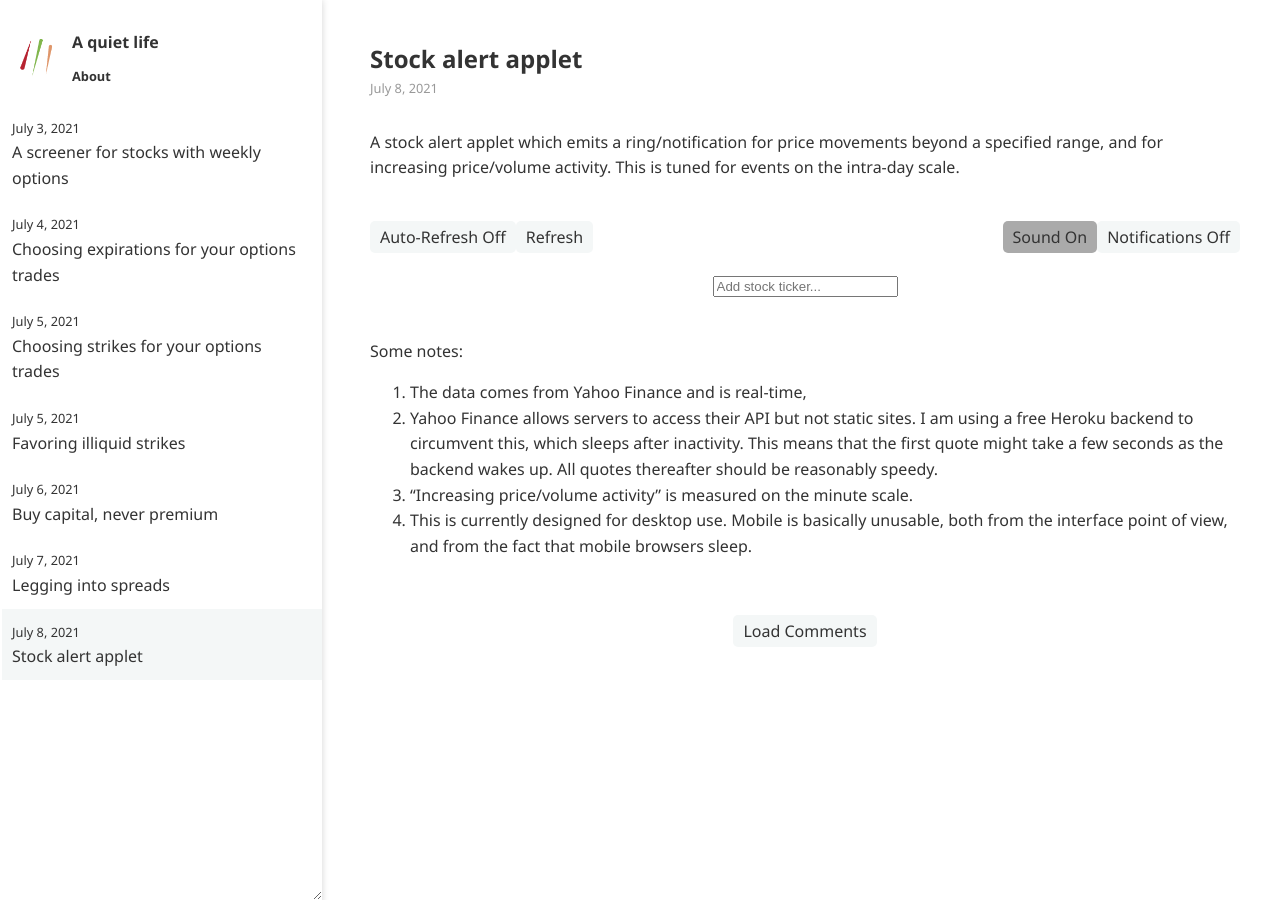
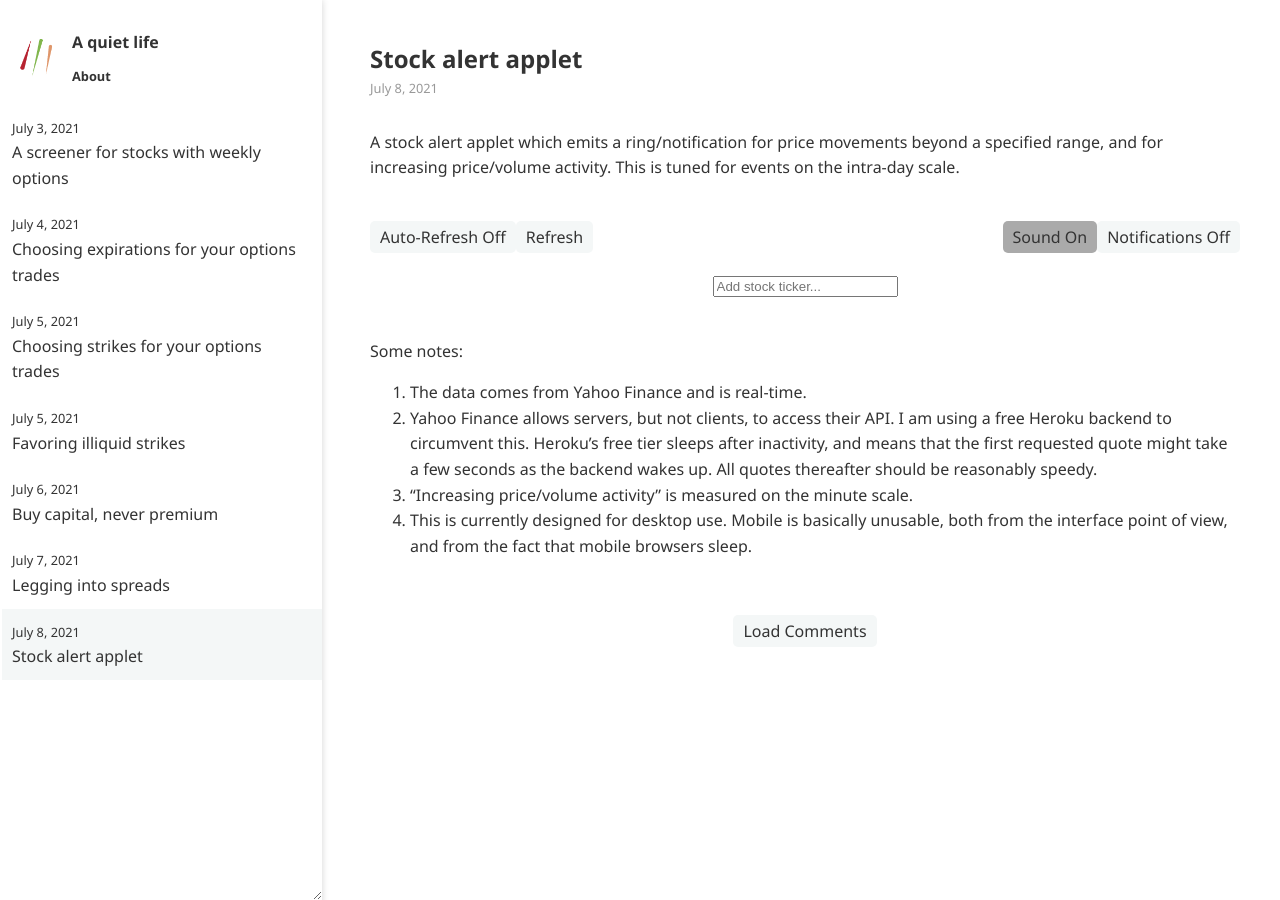
Before and after one commit to ansyblenetwork/aquietlife, a Jekyll site: the page built from _posts/2021-07-08-alerts.md, in a window 1280 px wide. Built offline with Jekyll 4.4.1, drawn with Linux system fonts in a browser that asks for light colours.

Commit message:
Update 2021-07-08-alerts.md

```diff
--- a/_posts/2021-07-08-alerts.md
+++ b/_posts/2021-07-08-alerts.md
@@ -426,7 +426,7 @@
 
 Some notes:
 
-1. The data comes from Yahoo Finance and is real-time,
-2. Yahoo Finance allows servers to access their API but not static sites. I am using a free Heroku backend to circumvent this, which sleeps after inactivity. This means that the first quote might take a few seconds as the backend wakes up. All quotes thereafter should be reasonably speedy.
+1. The data comes from Yahoo Finance and is real-time.
+2. Yahoo Finance allows servers, but not clients, to access their API. I am using a free Heroku backend to circumvent this. Heroku's free tier sleeps after inactivity, and means that the first requested quote might take a few seconds as the backend wakes up. All quotes thereafter should be reasonably speedy.
 3. "Increasing price/volume activity" is measured on the minute scale.
 4. This is currently designed for desktop use. Mobile is basically unusable, both from the interface point of view, and from the fact that mobile browsers sleep.
```
